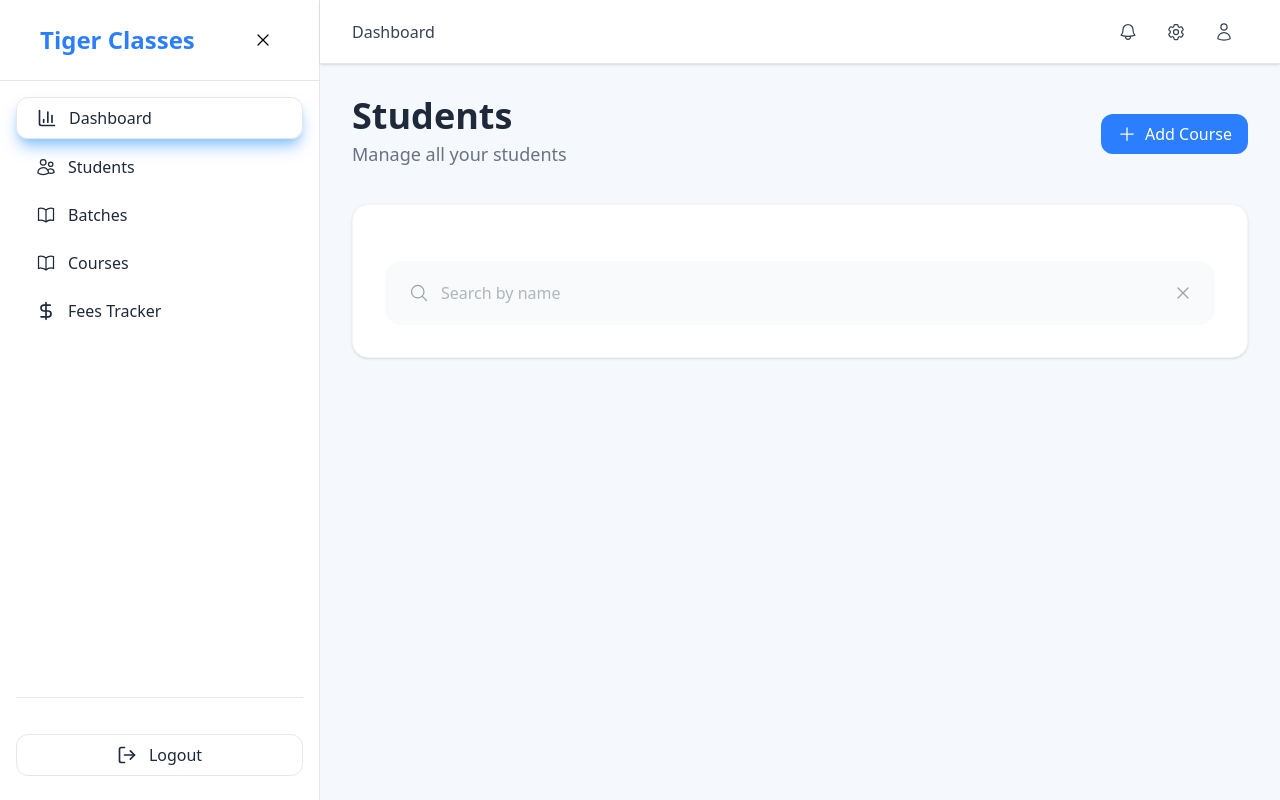
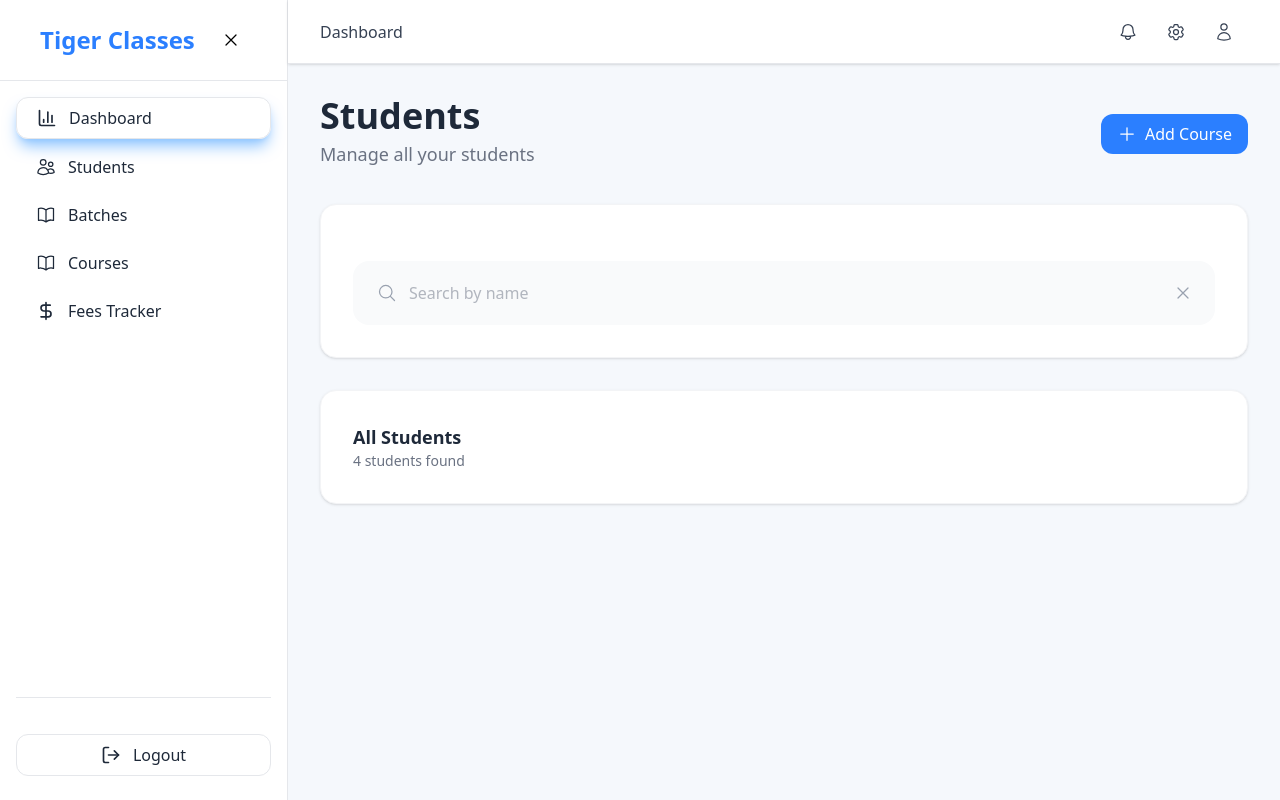
Before and after one commit to surajprojects/tigerxclasses, a Next.js app: page /students in a window 1280 px wide. Built offline with nearby package versions, Linux system fonts and the light colour scheme.

Commit message:
minor changes

```diff
--- a/src/app/(auth)/students/page.tsx
+++ b/src/app/(auth)/students/page.tsx
@@ -37,6 +37,12 @@ export default function Students() {
                         </button>
                     </div>
                 </div>
+                <div className="rounded-2xl bg-white p-8 border border-gray-100 shadow-sm">
+                    <div>
+                        <p className="text-lg font-bold text-gray-800">All Students</p>
+                        <p className="text-sm font-medium text-gray-500">4 students found</p>
+                    </div>
+                </div>
             </div>
         </>
     );
--- a/src/components/home/sideBar.tsx
+++ b/src/components/home/sideBar.tsx
@@ -5,7 +5,7 @@ import { XMarkIcon, UsersIcon, BookOpenIcon } from "@heroicons/react/24/outline"
 export default function SideBar() {
     return (
         <>
-            <aside className="bg-white w-xs h-full flex flex-col border-r border-gray-200">
+            <aside className="bg-white w-72 h-full flex flex-col border-r border-gray-200">
                 {/* Title Container */}
                 <div className="px-10 flex justify-between items-center border-b border-gray-200 py-6">
                     <Link href="/" className="text-2xl font-bold hover:cursor-pointer text-blue-500">Tiger Classes</Link>
```
